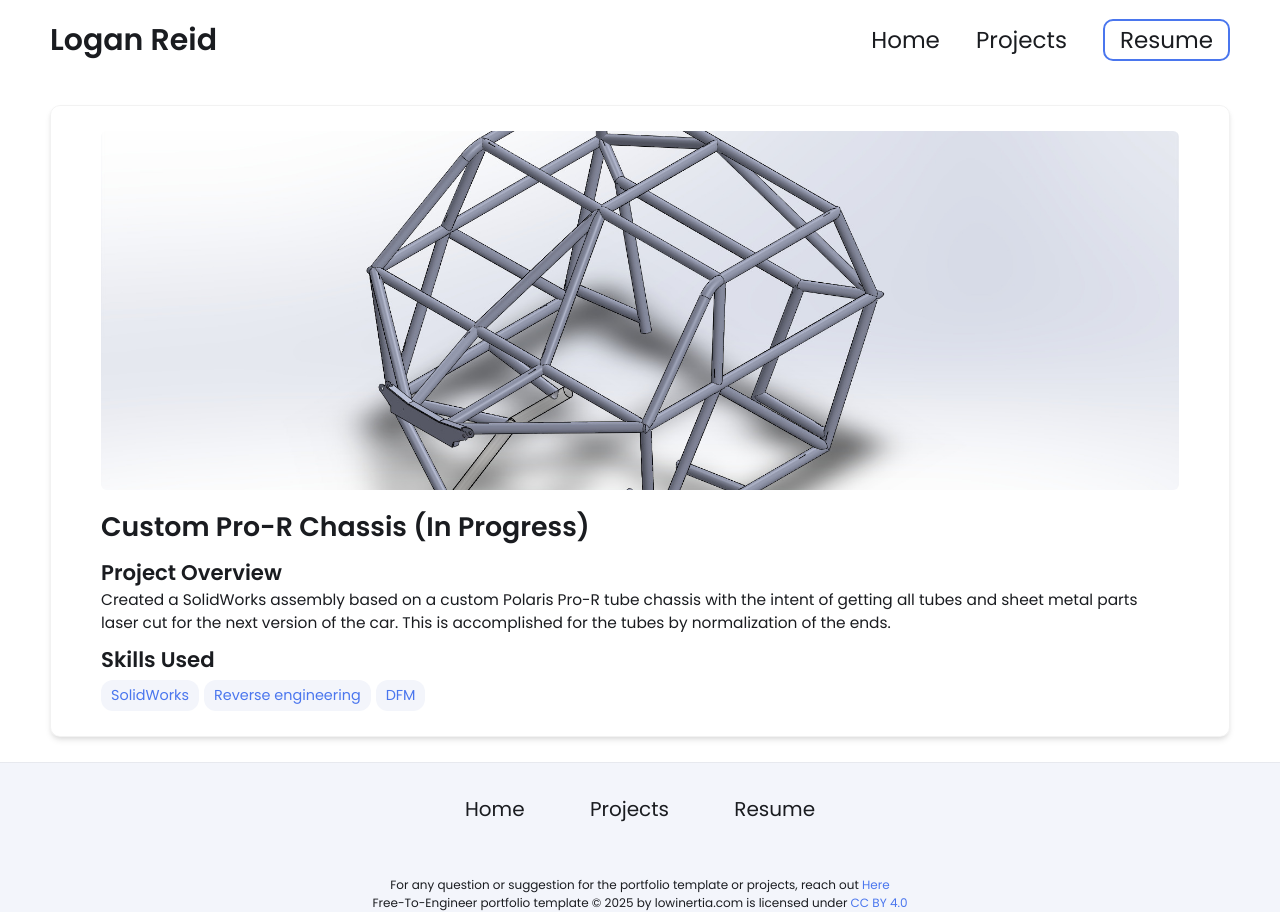
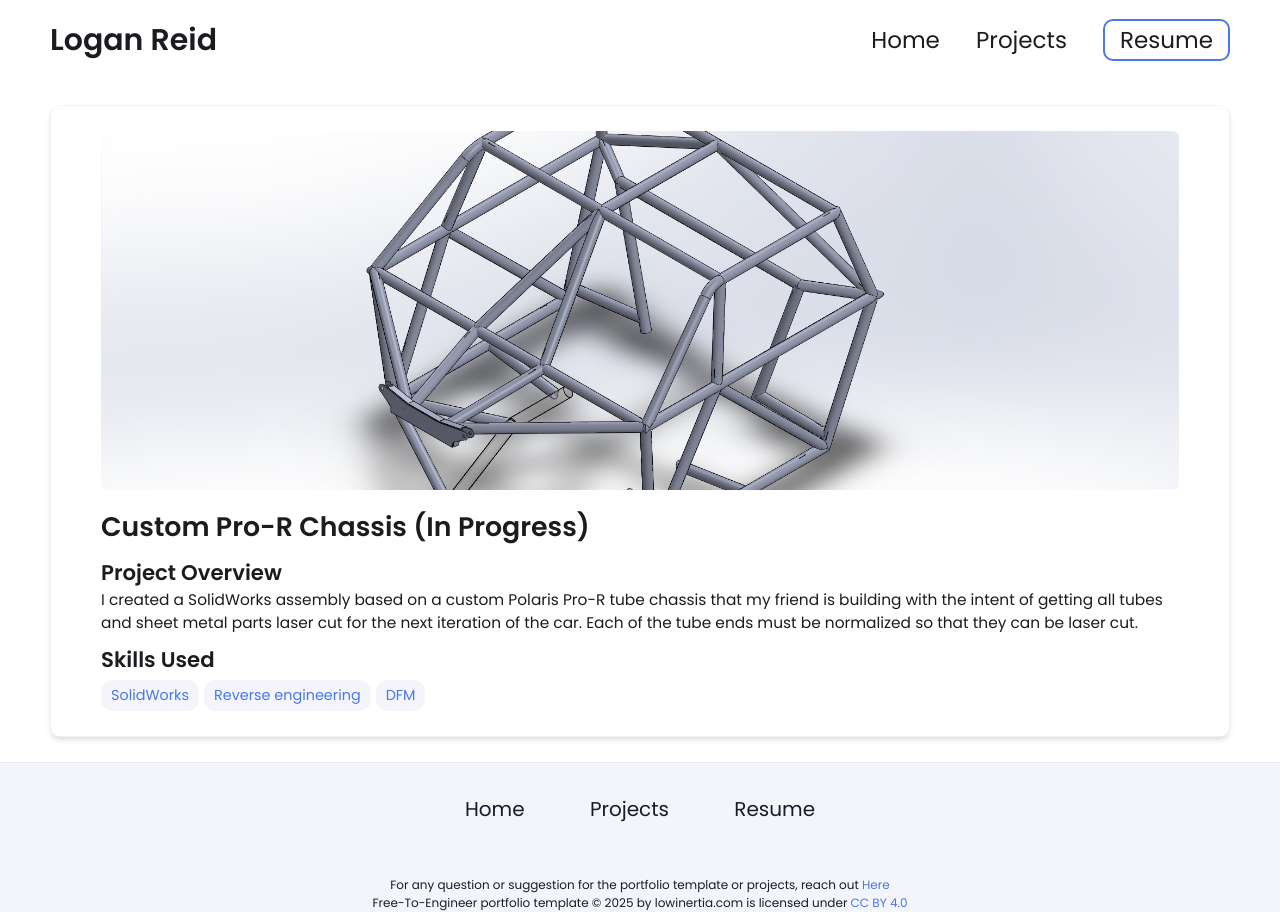
Before and after one commit to loganpreid/loganpreid.github.io, a Jekyll site: the page built from _projects/Custom Pro-R Tube Chassis/index.md, in a window 1280 px wide. Built offline with Jekyll 4.4.1, drawn with Linux system fonts in a browser that asks for light colours.

Commit message:
Update index.md

```diff
--- a/_projects/Custom Pro-R Tube Chassis/index.md
+++ b/_projects/Custom Pro-R Tube Chassis/index.md
@@ -2,9 +2,9 @@
 layout: post
 title: "Custom Pro-R Chassis (In Progress)"
 description: |
-  Created a SolidWorks assembly based on a custom Polaris Pro-R tube chassis with the intent
-  of getting all tubes and sheet metal parts laser cut for the next version of the car.
-  This is accomplished for the tubes by normalization of the ends.
+  I created a SolidWorks assembly based on a custom Polaris Pro-R tube chassis that my friend is building with the intent
+  of getting all tubes and sheet metal parts laser cut for the next iteration of the car. Each of the tube ends must be normalized
+  so that they can be laser cut.
 skills:
 - SolidWorks
 - Reverse engineering
```
